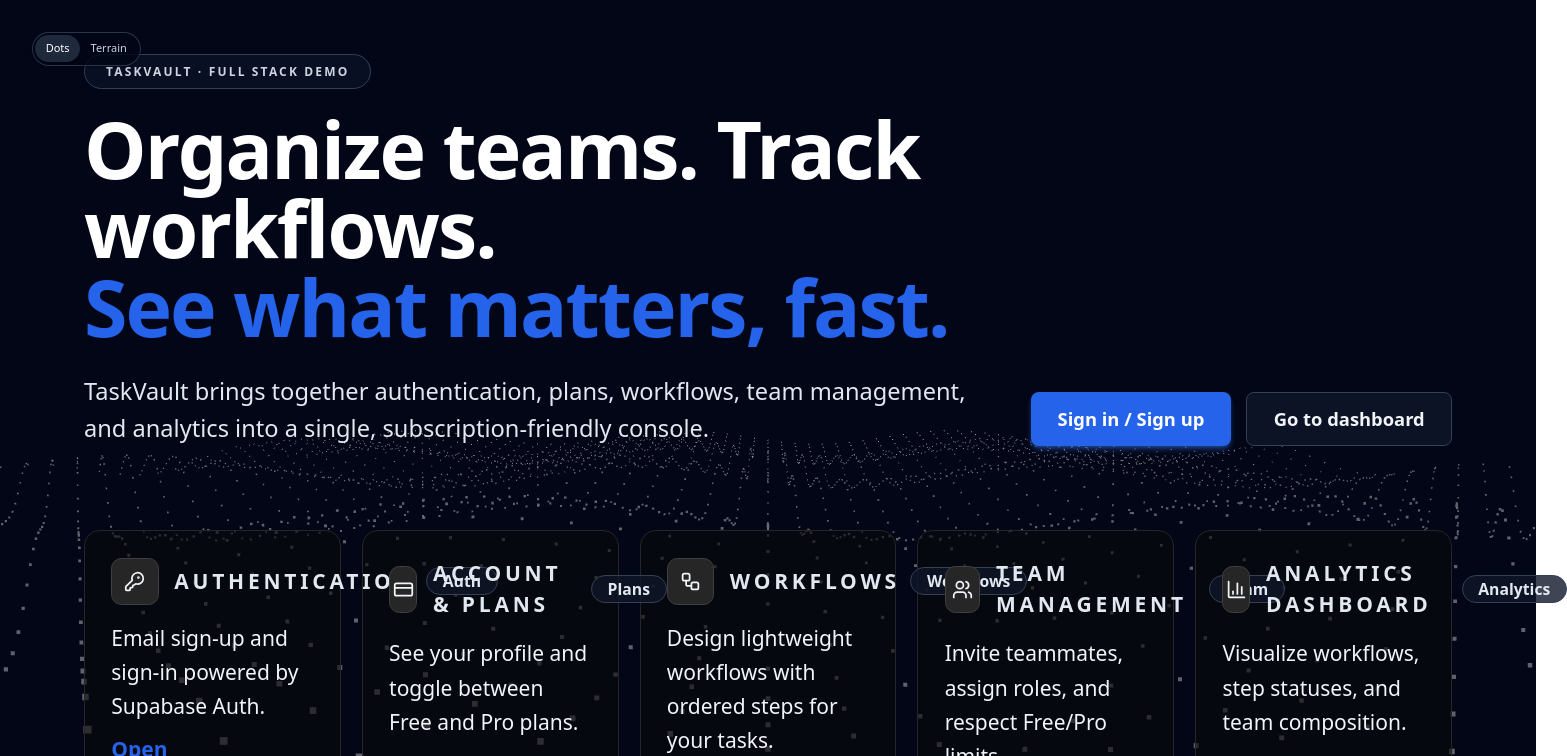
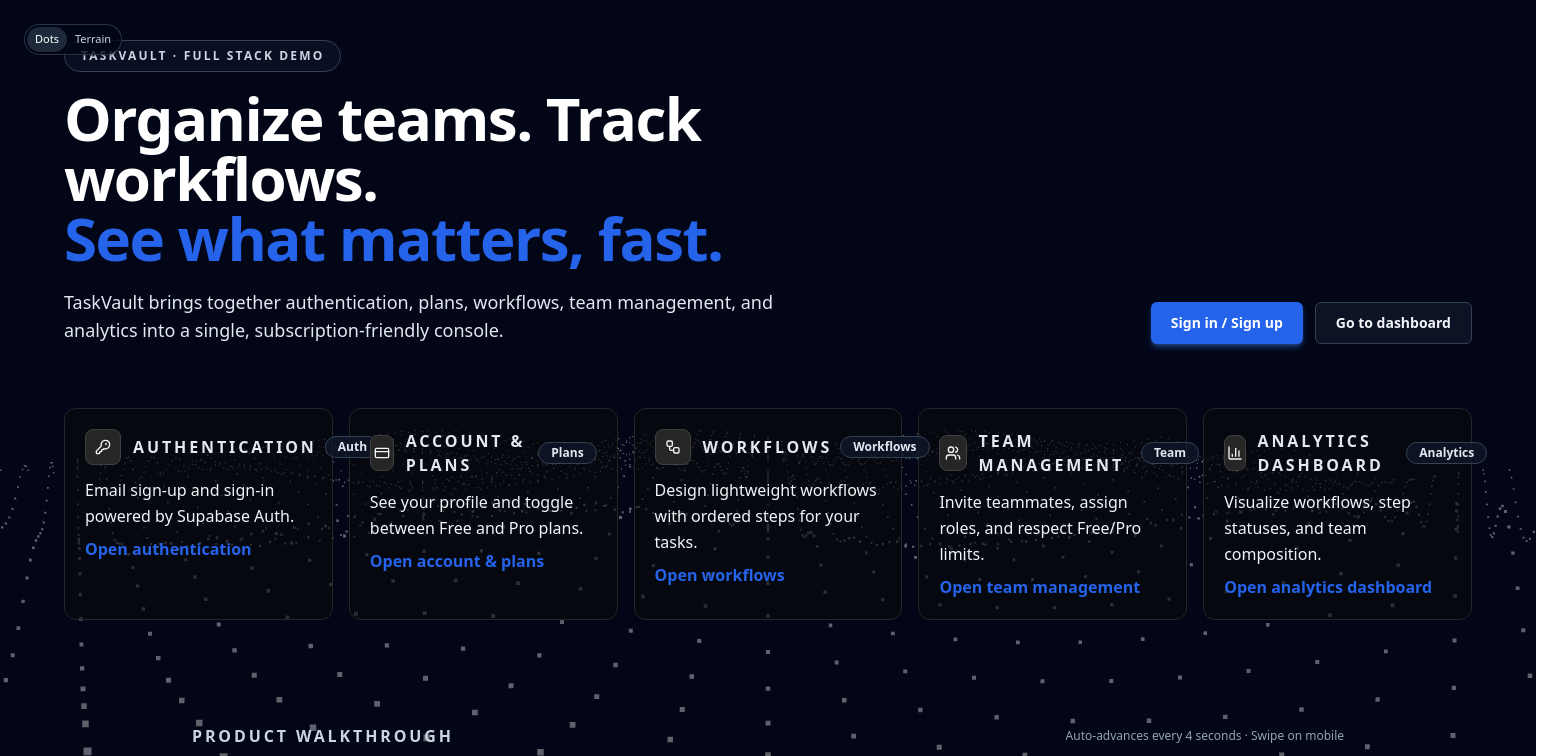
Before and after one commit to yskhub/TaskVault, a Next.js app in the folder taskvault-frontend/: page / in a window 1536 px wide. Shown: the top 756 px of the page, 1567 px wide, since content can reach past the window. Built offline with nearby package versions, Linux system fonts and the light colour scheme.

Commit message:
Reduce base font size for more compact layout

```diff
--- a/taskvault-frontend/app/globals.css
+++ b/taskvault-frontend/app/globals.css
@@ -8,14 +8,8 @@
   height: 100%;
 }
 
-/* Slightly larger base font-size so the whole app appears bigger
-   without needing browser zoom. Adjust if you prefer it smaller. */
+/* Base font-size kept at browser default for comfortable sizing
+   at 100% zoom across common desktop resolutions. */
 html {
-  font-size: 20px;
+  font-size: 16px;
 }
-
-@media (min-width: 1440px) {
-  html {
-    font-size: 21px;
-  }
-}
```
